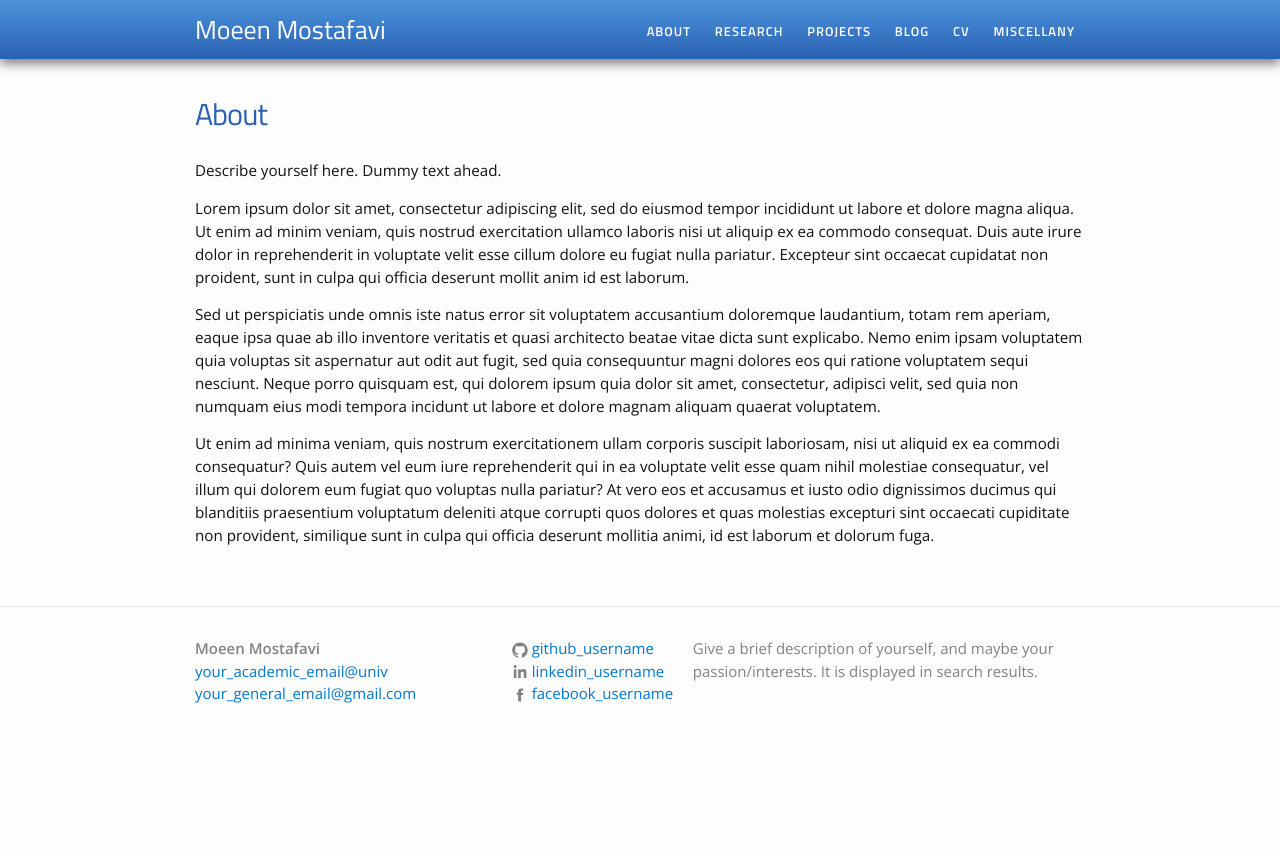
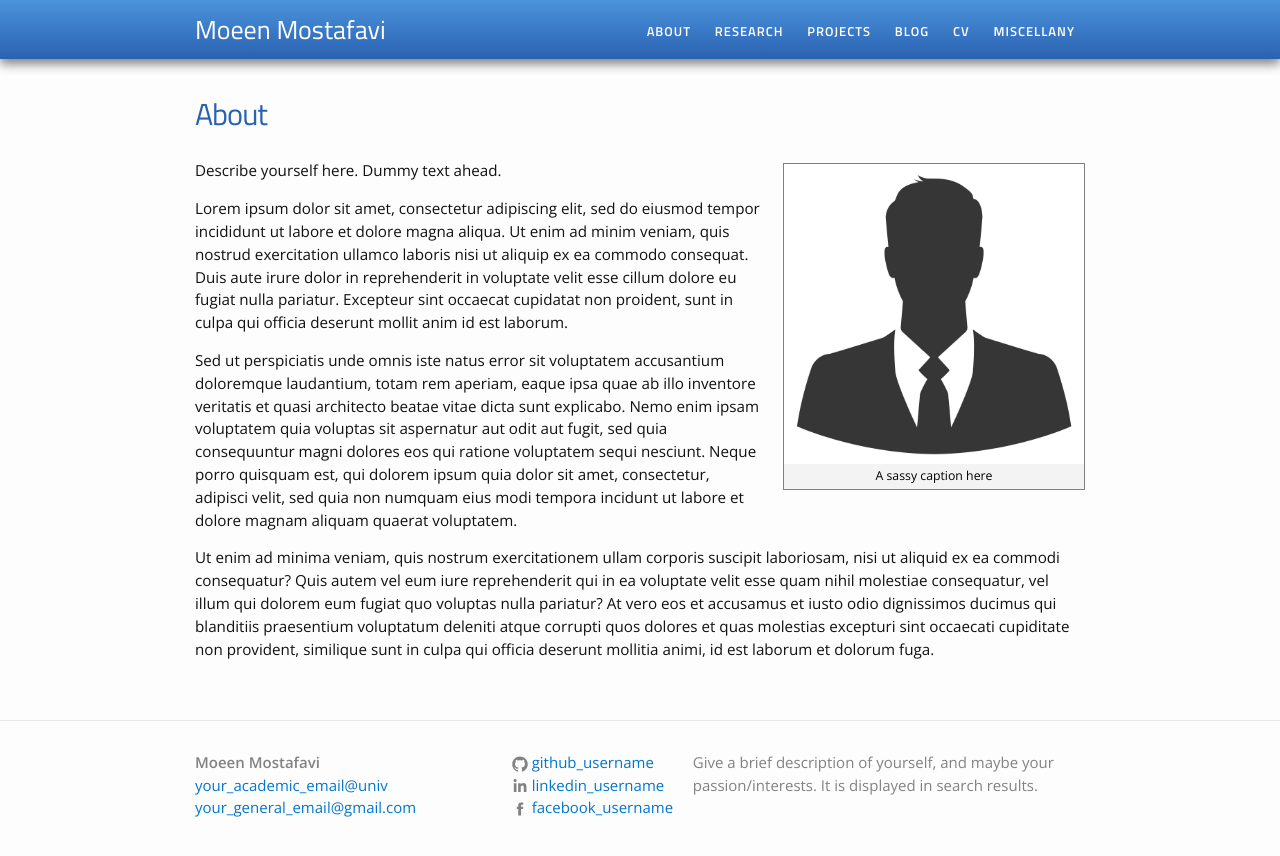
Before and after one commit to moeenm/moeenm.github.io, a Jekyll site: the page built from about.md, in a window 1280 px wide. Shown: the top 856 px of the page. Built offline with Jekyll 4.4.1, drawn with Linux system fonts in a browser that asks for light colours.

Commit message:
Add files via upload

```diff
--- a/about.md
+++ b/about.md
@@ -4,6 +4,7 @@ title: About
 permalink: /about/
 ---
 
+{% include image.html url="/images/profile.jpg" caption="A sassy caption here" width=300 align="right" %}
 
 Describe yourself here. Dummy text ahead.
 
```
